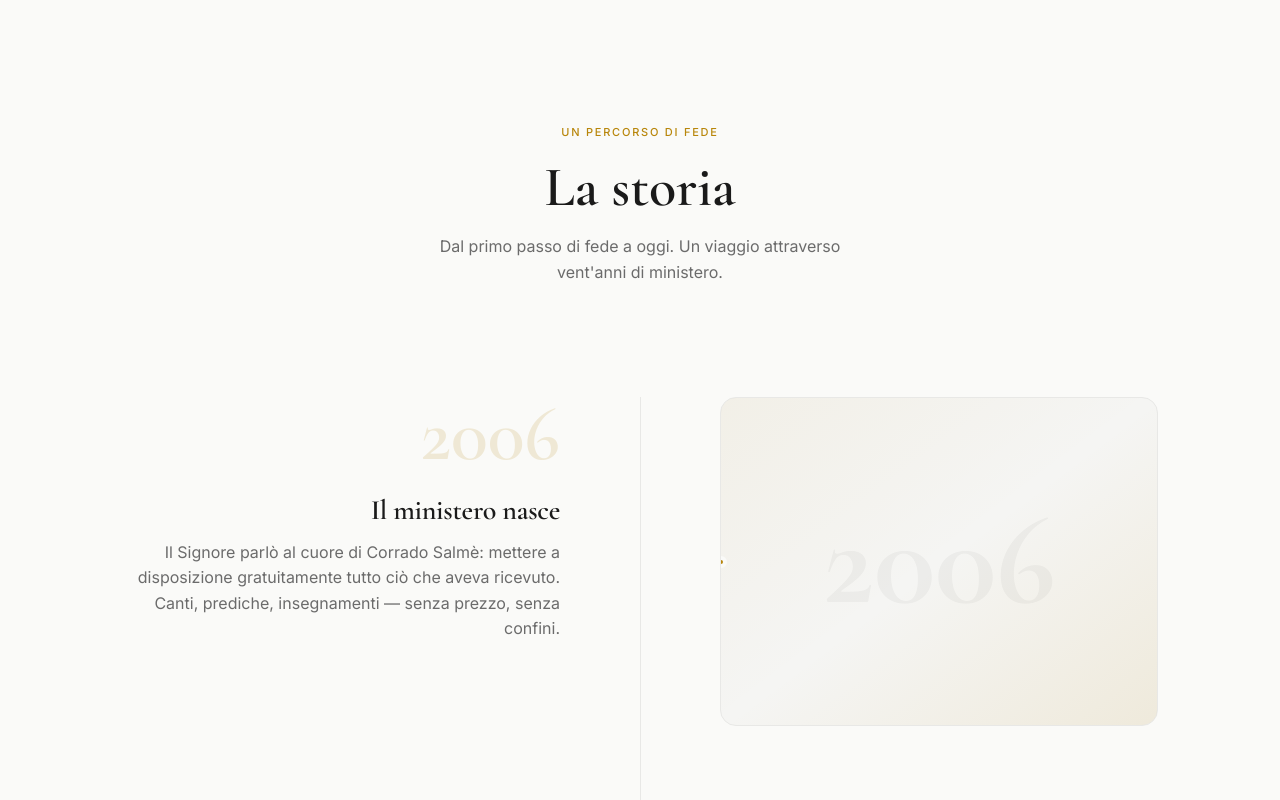
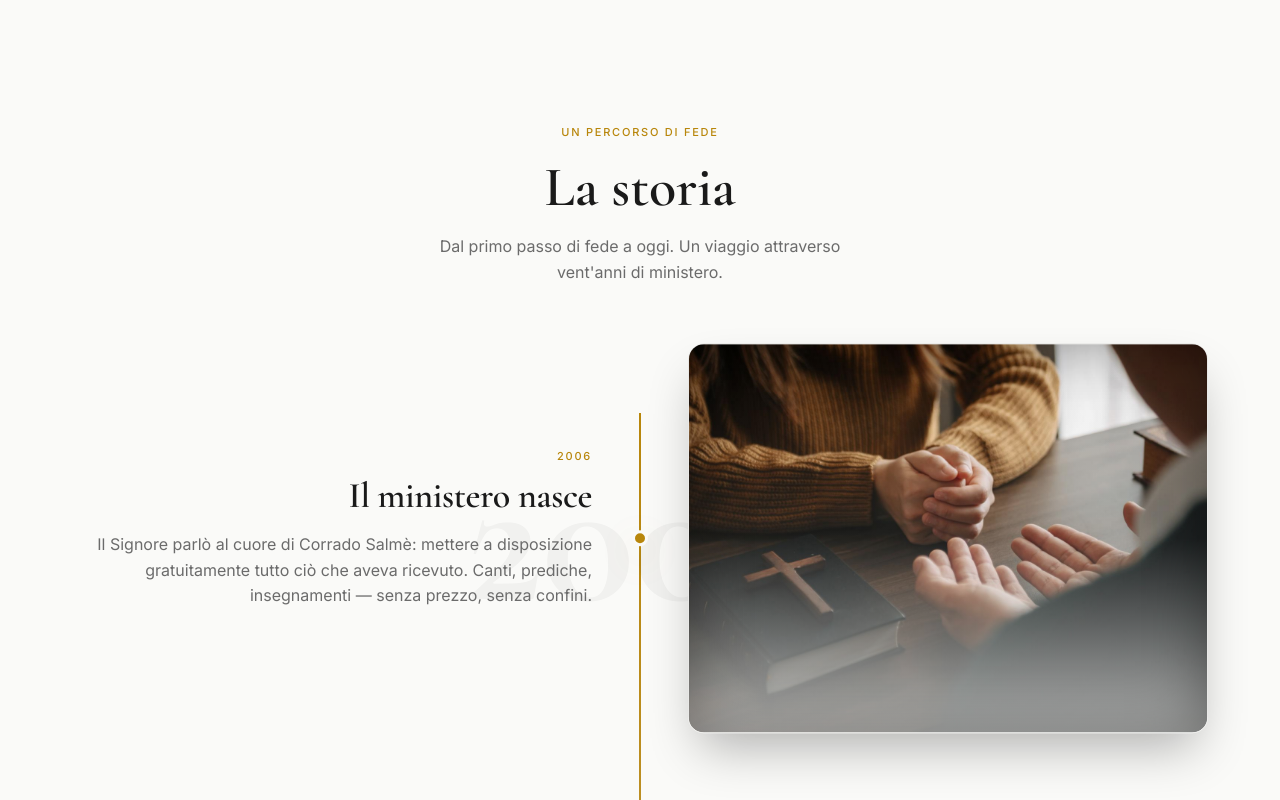
Before and after one commit to gaetanomeli95-lab/sito-chiesa-giubileo, a Next.js app: page / in a window 1280 px wide. Shown: the part 820-1620 px from the top of the page. Built offline with nearby package versions, Linux system fonts and the light colour scheme; no server answers.

Commit message:
feat: Netflix-documentary Story timeline  scroll progress, blur reveals, parallax, glass cards, depth

```diff
--- a/components/story.tsx
+++ b/components/story.tsx
@@ -1,194 +1,249 @@
 'use client';
 
-import { motion, useReducedMotion } from 'framer-motion';
+import { motion, useScroll, useTransform, useReducedMotion, useInView } from 'framer-motion';
 import { useRef } from 'react';
+import Image from 'next/image';
 
-/* ── Milestone data — a vertical journey ── */
+/* ── Milestone data — a documentary journey ── */
 const milestones = [
   {
     year: '2006',
     title: 'Il ministero nasce',
     body: 'Il Signore parlò al cuore di Corrado Salmè: mettere a disposizione gratuitamente tutto ciò che aveva ricevuto. Canti, prediche, insegnamenti — senza prezzo, senza confini.',
     quote: null,
+    image: '/hero/hero-0.jpg',
+    speed: 1.0,
   },
   {
     year: '2007',
     title: 'I primi canti',
     body: 'Pubblicati gratuitamente sul sito. Nel primo mese: più di 80.000 download da tutto il mondo. Quello che sembrava una perdita economica si rivelò una svolta determinante.',
     quote: '«Una sorella malata di cancro ha desiderato andare con il Padre ascoltando i tuoi canti.»',
+    image: '/hero/hero-1.jpg',
+    speed: 1.4,
   },
   {
     year: '2011',
     title: 'Fire Generation',
     body: 'Inizia la registrazione sistematica degli insegnamenti. Dieci aspetti del ministero dello Spirito Santo — una serie che segna la maturità del messaggio.',
     quote: null,
+    image: '/hero/hero-2.jpg',
+    speed: 0.8,
   },
   {
     year: '2012',
-    title: 'Crescita dell\'archivio',
-    body: 'Predicazioni, libri, lezioni iChurch, produzioni speciali. L\'archivio cresce di anno in anno, sempre con lo stesso principio: ricevuto gratis, dato gratis.',
+    title: "Crescita dell'archivio",
+    body: "Predicazioni, libri, lezioni iChurch, produzioni speciali. L'archivio cresce di anno in anno, sempre con lo stesso principio: ricevuto gratis, dato gratis.",
     quote: null,
+    image: '/hero/hero-3.jpg',
+    speed: 1.2,
   },
   {
     year: '2020',
     title: 'Espansione online',
     body: 'La raccolta supera il migliaio di materiali. Audio, video, documenti — tutto accessibile senza registrazione, senza pubblicità, senza condizioni.',
     quote: null,
+    image: '/hero/hero-4.jpg',
+    speed: 1.6,
   },
   {
     year: 'Oggi',
     title: 'La collezione',
     body: 'Decine di migliaia di persone raggiunte. Migliaia di testimonianze di salvezza, guarigioni, liberazioni, chiamate al ministero, famiglie riunite.',
     quote: '«Permetteteci di farlo ancora oggi. Scaricate e diffondete.»',
+    image: '/hero/hero-5.jpg',
+    speed: 1.0,
   },
 ];
 
-/* ── Variants ── */
-const lineGrow = {
-  hidden: { scaleY: 0 },
-  visible: {
-    scaleY: 1,
-    transition: { duration: 1.2, ease: [0.16, 1, 0.3, 1] as const },
-  },
-};
+/* ── Easing ── */
+const easeOut = [0.16, 1, 0.3, 1] as const;
 
-const fadeIn = {
-  hidden: { opacity: 0, y: 40 },
-  visible: {
-    opacity: 1,
-    y: 0,
-    transition: { duration: 0.8, ease: [0.16, 1, 0.3, 1] as const },
-  },
-};
+/* ── Single milestone ── */
+function Milestone({
+  data,
+  index,
+}: {
+  data: (typeof milestones)[number];
+  index: number;
+}) {
+  const ref = useRef<HTMLDivElement>(null);
+  const prefersReducedMotion = useReducedMotion();
+  const isInView = useInView(ref, { once: true, margin: '-120px' });
 
-const yearReveal = {
-  hidden: { opacity: 0, scale: 0.9 },
-  visible: {
-    opacity: 1,
-    scale: 1,
-    transition: { duration: 0.7, ease: [0.16, 1, 0.3, 1] as const },
-  },
-};
+  const { scrollYProgress } = useScroll({
+    target: ref,
+    offset: ['start end', 'end start'],
+  });
 
-/* ── Component ── */
+  const y = useTransform(
+    scrollYProgress,
+    [0, 1],
+    [100 * data.speed, -100 * data.speed]
+  );
+
+  const isEven = index % 2 === 0;
+
+  return (
+    <motion.div
+      ref={ref}
+      style={{ y: prefersReducedMotion ? 0 : y }}
+      className="relative grid grid-cols-1 md:grid-cols-2 gap-10 md:gap-16 lg:gap-24 items-center"
+    >
+      {/* Giant year watermark */}
+      <div className="absolute inset-0 flex items-center justify-center pointer-events-none overflow-hidden z-0">
+        <span className="font-serif font-bold text-[clamp(120px,15vw,260px)] leading-none text-foreground/[0.04] select-none whitespace-nowrap">
+          {data.year}
+        </span>
+      </div>
+
+      {/* Text column */}
+      <div
+        className={`relative z-10 ${isEven ? 'md:order-1 md:text-right' : 'md:order-2 md:text-left'}`}
+      >
+        <motion.div
+          initial={{ opacity: 0, filter: 'blur(20px)', scale: 0.92 }}
+          animate={
+            isInView || prefersReducedMotion
+              ? { opacity: 1, filter: 'blur(0px)', scale: 1 }
+              : {}
+          }
+          transition={{ duration: 0.9, ease: easeOut }}
+        >
+          <span className="block text-[11px] font-medium uppercase tracking-[0.16em] text-gold mb-3">
+            {data.year}
+          </span>
+          <h3 className="font-serif text-2xl md:text-3xl font-semibold text-foreground mb-4">
+            {data.title}
+          </h3>
+          <p className="text-muted text-[15px] md:text-base leading-[1.75] mb-5">
+            {data.body}
+          </p>
+
+          {data.quote && (
+            <div className="inline-block p-5 rounded-xl backdrop-blur-xl bg-white/[0.03] border border-white/10 shadow-2xl shadow-black/20 max-w-md">
+              <p className="font-serif italic text-[15px] text-gold/80 leading-[1.7]">
+                {data.quote}
+              </p>
+            </div>
+          )}
+        </motion.div>
+      </div>
+
+      {/* Image column */}
+      <div
+        className={`relative z-10 ${isEven ? 'md:order-2' : 'md:order-1'}`}
+      >
+        <motion.div
+          initial={{ opacity: 0, filter: 'blur(20px)', scale: 0.92 }}
+          animate={
+            isInView || prefersReducedMotion
+              ? { opacity: 1, filter: 'blur(0px)', scale: 1 }
+              : {}
+          }
+          transition={{ duration: 0.9, ease: easeOut, delay: 0.15 }}
+          className="relative aspect-[4/3] rounded-2xl overflow-hidden border border-border shadow-2xl shadow-black/30"
+        >
+          <Image
+            src={data.image}
+            alt={data.title}
+            fill
+            className="object-cover"
+            sizes="(max-width: 768px) 100vw, 50vw"
+          />
+          <div className="absolute inset-0 bg-gradient-to-t from-background/70 via-background/10 to-transparent" />
+          {/* Depth vignette */}
+          <div className="absolute inset-0 shadow-[inset_0_0_60px_rgba(0,0,0,0.4)]" />
+        </motion.div>
+      </div>
+
+      {/* Timeline dot */}
+      <div className="hidden md:block absolute left-1/2 top-1/2 -translate-x-1/2 -translate-y-1/2 z-20">
+        <div className="w-4 h-4 rounded-full bg-gold border-[3px] border-background shadow-lg shadow-gold/20" />
+      </div>
+    </motion.div>
+  );
+}
+
+/* ── Main component ── */
 export function Story() {
-  const sectionRef = useRef<HTMLElement>(null);
+  const containerRef = useRef<HTMLDivElement>(null);
   const prefersReducedMotion = useReducedMotion();
 
-  const variants = prefersReducedMotion
-    ? { hidden: {}, visible: {} }
-    : undefined;
+  const { scrollYProgress } = useScroll({
+    target: containerRef,
+    offset: ['start center', 'end center'],
+  });
+
+  const lineScale = useTransform(scrollYProgress, [0, 1], [0, 1]);
 
   return (
     <section
       id="storia"
-      ref={sectionRef}
       className="relative py-24 md:py-36 bg-background overflow-hidden"
     >
-      {/* Decorative top border */}
-      <div className="absolute top-0 left-0 right-0 h-px bg-gradient-to-r from-transparent via-border to-transparent" />
+      {/* Ambient depth background */}
+      <div className="pointer-events-none absolute inset-0">
+        <div className="absolute top-1/4 left-0 w-[600px] h-[600px] rounded-full bg-gold/[0.02] blur-[120px]" />
+        <div className="absolute bottom-1/4 right-0 w-[500px] h-[500px] rounded-full bg-gold/[0.015] blur-[100px]" />
+      </div>
 
-      <div className="max-w-[1100px] mx-auto px-6 lg:px-8">
-        {/* ── Header ── */}
-        <motion.div
-          className="text-center mb-20 md:mb-28"
-          initial={prefersReducedMotion ? false : 'hidden'}
-          whileInView="visible"
-          viewport={{ once: true, margin: '-100px' }}
-          variants={variants || fadeIn}
+      {/* Header */}
+      <div className="relative z-10 max-w-[1200px] mx-auto px-6 lg:px-8 text-center mb-20 md:mb-32">
+        <motion.span
+          className="block text-[10px] md:text-[11px] font-medium uppercase tracking-[0.16em] text-gold mb-4"
+          initial={{ opacity: 0, y: 20 }}
+          whileInView={{ opacity: 1, y: 0 }}
+          viewport={{ once: true }}
+          transition={{ duration: 0.7, ease: easeOut }}
         >
-          <span className="block text-[10px] md:text-[11px] font-medium uppercase tracking-[0.16em] text-gold mb-4">
-            Un percorso di fede
-          </span>
-          <h2 className="font-serif text-[clamp(2.2rem,5vw,3.5rem)] font-semibold leading-tight text-foreground mb-4">
-            La storia
-          </h2>
-          <p className="text-muted text-sm md:text-base max-w-md mx-auto">
-            Dal primo passo di fede a oggi. Un viaggio attraverso vent'anni di ministero.
-          </p>
-        </motion.div>
+          Un percorso di fede
+        </motion.span>
+        <motion.h2
+          className="font-serif text-[clamp(2.2rem,5vw,3.5rem)] font-semibold leading-tight text-foreground mb-4"
+          initial={{ opacity: 0, y: 20 }}
+          whileInView={{ opacity: 1, y: 0 }}
+          viewport={{ once: true }}
+          transition={{ duration: 0.7, ease: easeOut, delay: 0.1 }}
+        >
+          La storia
+        </motion.h2>
+        <motion.p
+          className="text-muted text-sm md:text-base max-w-md mx-auto"
+          initial={{ opacity: 0, y: 20 }}
+          whileInView={{ opacity: 1, y: 0 }}
+          viewport={{ once: true }}
+          transition={{ duration: 0.7, ease: easeOut, delay: 0.2 }}
+        >
+          Dal primo passo di fede a oggi. Un viaggio attraverso vent&apos;anni di
+          ministero.
+        </motion.p>
+      </div>
 
-        {/* ── Timeline ── */}
-        <div className="relative">
-          {/* Central line — desktop only */}
+      {/* Timeline */}
+      <div
+        ref={containerRef}
+        className="relative max-w-[1200px] mx-auto px-6 lg:px-8"
+      >
+        {/* Central progress line */}
+        <div className="hidden md:block absolute left-1/2 top-0 bottom-0 w-[2px] -translate-x-1/2">
+          {/* Track */}
+          <div className="absolute inset-0 bg-border/60" />
+          {/* Animated gold fill */}
           <motion.div
-            className="hidden md:block absolute left-1/2 top-0 bottom-0 w-px bg-border origin-top"
-            initial="hidden"
-            whileInView="visible"
-            viewport={{ once: true }}
-            variants={prefersReducedMotion ? undefined : lineGrow}
+            className="absolute top-0 left-0 right-0 origin-top bg-gradient-to-b from-gold via-gold-light to-gold/40"
+            style={{
+              scaleY: prefersReducedMotion ? 1 : lineScale,
+              height: '100%',
+            }}
           />
+        </div>
 
-          <div className="space-y-20 md:space-y-32">
-            {milestones.map((m, i) => {
-              const isEven = i % 2 === 0;
-              return (
-                <motion.div
-                  key={m.year}
-                  className={`relative md:grid md:grid-cols-2 md:gap-16 lg:gap-24 ${
-                    isEven ? '' : 'md:direction-rtl'
-                  }`}
-                  initial={prefersReducedMotion ? false : 'hidden'}
-                  whileInView="visible"
-                  viewport={{ once: true, margin: '-80px' }}
-                  variants={variants || fadeIn}
-                >
-                  {/* Year marker — mobile top, desktop center */}
-                  <div className="md:hidden mb-6">
-                    <span className="font-serif text-[clamp(3rem,8vw,5rem)] font-semibold leading-none text-gold/20">
-                      {m.year}
-                    </span>
-                  </div>
-
-                  {/* Text side */}
-                  <div className={`${isEven ? 'md:text-right md:pr-8' : 'md:text-left md:pl-8 md:order-2'}`}>
-                    {/* Desktop year */}
-                    <div className="hidden md:block mb-5">
-                      <motion.span
-                        className="font-serif text-[clamp(3.5rem,6vw,5.5rem)] font-semibold leading-none text-gold/15"
-                        variants={prefersReducedMotion ? undefined : yearReveal}
-                      >
-                        {m.year}
-                      </motion.span>
-                    </div>
-
-                    <h3 className="font-serif text-xl md:text-2xl font-semibold text-foreground mb-3">
-                      {m.title}
-                    </h3>
-                    <p className="text-muted text-[15px] md:text-base leading-[1.75]">
-                      {m.body}
-                    </p>
-
-                    {m.quote && (
-                      <blockquote className="mt-5 pl-4 border-l-2 border-gold/40">
-                        <p className="font-serif italic text-[15px] text-gold/80 leading-[1.7]">
-                          {m.quote}
-                        </p>
-                      </blockquote>
-                    )}
-                  </div>
-
-                  {/* Visual side — gradient panel with large year */}
-                  <div
-                    className={`hidden md:flex items-center justify-center ${
-                      isEven ? 'md:order-2 md:pl-8' : 'md:order-1 md:pr-8'
-                    }`}
-                  >
-                    <div className="relative w-full aspect-[4/3] rounded-2xl overflow-hidden bg-surface-elevated border border-border">
-                      <div className="absolute inset-0 bg-gradient-to-br from-gold/5 via-transparent to-gold/10" />
-                      <div className="absolute inset-0 flex items-center justify-center">
-                        <span className="font-serif text-[clamp(4rem,10vw,8rem)] font-bold text-foreground/[0.04] select-none">
-                          {m.year}
-                        </span>
-                      </div>
-                      {/* Dot on timeline */}
-                      <div className="absolute top-1/2 left-0 -translate-x-1/2 -translate-y-1/2 w-3 h-3 rounded-full bg-gold border-4 border-background" />
-                    </div>
-                  </div>
-                </motion.div>
-              );
-            })}
-          </div>
+        {/* Milestones */}
+        <div className="relative space-y-28 md:space-y-48">
+          {milestones.map((m, i) => (
+            <Milestone key={m.year} data={m} index={i} />
+          ))}
         </div>
       </div>
     </section>
```
